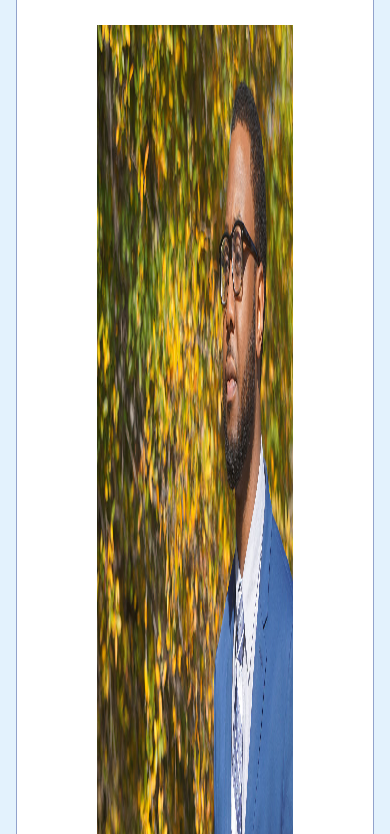
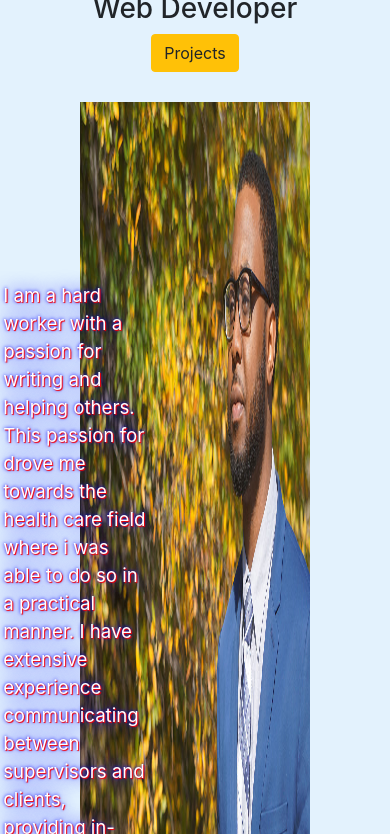
Before and after one commit to Frapas1/Portfolio, a plain HTML site: page index.html in a window 390 px wide. Shown: the part 110-944 px from the top of the page. Drawn offline with Linux system fonts and the light colour scheme.

Commit message:
Portfolio (update)

```diff
--- a/assets/css/Portfolio.css
+++ b/assets/css/Portfolio.css
@@ -15,44 +15,205 @@ body{
 	background-color:#e3f2fd;
 }
 
-.card{
+.card-header{
 	border-color: #92a3cc;
 
 }
 
-.list{
-	position: absolute;
-	list-style-type: none;
-	overflow: hidden;
-	animation-name: slidein;
-	animation-duration: 5s;
+.wrapper{
+ width :100%;
+ margin: 0 auto;
+
+}
+
+.profile-container{
+display:flex;
+flex-wrap: wrap;
+flex: 1 1 300px;
+flex-flow: column;
+justify-content: center;
+align-items: center;
+}
+
+#profile{
+width: 1500px;
+height:60em;
+padding:30px 80px;
+
+}
+
+.name{
+
+
+}
+
+.job{
+
+
+}
+
+.button{
+
+}
+
+.desc{
+position: relative;
+top: -750px;
+overflow-wrap: wrap;
+padding-left: 600px;
+padding-right: 600px;
+right: 250px;
+color: white;
+font-size: 14pt;
+text-shadow: 1px 1px 1px red, 0 0 1em blue, 0 0 0.2em blue;
+flex-shrink: 0;
+
+animation-name: fadein;
+	animation-duration: 3s;
+	-moz-animation: fadein 2s; /* Firefox */
+    -webkit-animation: fadein 2s; /* Safari and Chrome */
+    -o-animation: fadein 2s; /* Opera */
+
 
 	-webkit-box-shadow: 0 #999;
     -moz-box-shadow: 0 #999;
     box-shadow: 0 #999;
 
 }
+.card-body{
+	text-align: left;
+}
 
-@keyframes slidein{
+
+@keyframes fadein{
 	from{
-		left: -1000px;
+		opacity: 0;
 	}
 
 	to{
-		left: 10em;
+		opacity: 1;
 	}
 }
 
-.list{
-	top: 150px;
-	left: 10em;
-	right: 850px;
-	text-align: left;
-	color: white;
-	font-size: 16pt;
-	text-shadow: 1px 1px 2px red, 0 0 1em blue, 0 0 0.2em blue;
+@-moz-keyframes fadein{
+	from{
+		opacity: 0;
+	}
+
+	to{
+		opacity: 1;
+	}
 }
 
+@-o-keyframes fadein{
+	from{
+		opacity: 0;
+	}
+
+	to{
+		opacity: 1;
+	}
+}
+
+@-webkit-keyframes fadein{
+	from{
+		opacity: 0;
+	}
+
+	to{
+		opacity: 1;
+	}
+}
+
+@media screen and (max-width: 1700px){
+.desc{
+	position: relative;
+	top: -750px;
+	overflow-wrap: wrap;
+	padding-left: 450px;
+	padding-right: 450px;
+	right: 200px;
+	color: white;
+	font-size: 14pt;
+	text-shadow: 1px 1px 1px red, 0 0 1em blue, 0 0 0.2em blue;
+	flex-shrink: 0;
+	}
+}
+
+@media screen and (max-width: 1600px){
+.desc{
+	position: relative;
+	top: -750px;
+	overflow-wrap: wrap;
+	padding-left: 450px;
+	padding-right: 450px;
+	right: 200px;
+	color: white;
+	font-size: 14pt;
+	text-shadow: 1px 1px 1px red, 0 0 1em blue, 0 0 0.2em blue;
+	flex-shrink: 0;
+	}
+}
+
+@media screen and (max-width: 1400px){
+.desc{
+	position: relative;
+	top: -750px;
+	overflow-wrap: wrap;
+	padding-left: 350px;
+	padding-right: 350px;
+	right: 200px;
+	color: white;
+	font-size: 14pt;
+	text-shadow: 1px 1px 1px red, 0 0 1em blue, 0 0 0.2em blue;
+	flex-shrink: 0;
+	}
+}
+
+@media screen and (max-width: 1060px){
+.desc{
+	position: relative;
+	top: -750px;
+	overflow-wrap: wrap;
+	padding-left: 300px;
+	padding-right: 300px;
+	right: 150px;
+	color: white;
+	font-size: 14pt;
+	text-shadow: 1px 1px 1px red, 0 0 1em blue, 0 0 0.2em blue;
+	flex-shrink: 0;
+	}
+}
+
+@media screen and (max-width: 960px){
+.desc{
+	position: relative;
+	top: -750px;
+	overflow-wrap: wrap;
+	padding-left: 250px;
+	padding-right: 250px;
+	right: 150px;
+	color: white;
+	font-size: 14pt;
+	text-shadow: 1px 1px 1px red, 0 0 1em blue, 0 0 0.2em blue;
+	flex-shrink: 0;
+	}
+}
+
+@media screen and (max-width: 850px){
+	.desc{
+	position: relative;
+	top: -750px;
+	overflow-wrap: wrap;
+	padding-left: 210px;
+	padding-right: 210px;
+	right: 120px;
+	color: white;
+	font-size: 14pt;
+	text-shadow: 1px 1px 1px red, 0 0 1em blue, 0 0 0.2em blue;
+	flex-shrink: 0;
+	}
+}
 
 .carousel-control-next:hover {
 	background-color: grey;
@@ -67,22 +228,12 @@ body{
 }
 
 .nav-link:hover{
-	background-color: cyan;
+	background-color: #6b7899;
 	transition-duration: 0.5s;
+	color: white;
 }
 
 #landing{
 	padding-top: 10px;
 	position: relative;
 }
-
-#profile{
-	width: 125em;
-	height:70em;
-	padding:30px 80px;
-
-}
-
-#projects{
-
-}
--- a/index.html
+++ b/index.html
@@ -33,28 +33,20 @@
 
 
 <!-- PROFILE -->
-<div data-spy="scroll" data-target="#navbar" data-offset="0">
-  <!-- Jumbotron -->
-  <div class ="jumbotron landing home">
-    <div class="card card-center">
-    <div class = "view overlay">
-      <ul class= "container">
-        <li class = "list card-text"><strong> I am a hard worker with a passion for writing and helping others. This passion for drove me towards the health care field where i was able to do so in a practical manner. I have extensive experience communicating between supervisors and clients, providing in-depth updates and making sure they stay up to date on the conditions of their loved ones. I always look forward to opportunities to learn new things which usually leads to me taking on multiple roles within my job. I look forward to expanding my skillset to technologies like Angular and React. I have experience in organizing and leading team meetings and discussions. I am a web developer with a few functional projects under my belt, I have experience coding in JavaScript, HTML5, and CSS, jQuery and I strongly believe I can be an asset to any team in which I am included. Core Competencies: JavaScript, HTML, CSS, Patient Care, Bootstrap, Communication.</strong></li>
-      </ul>
-
-    <img src = "img/profile.jpg" class = "img-fluid" id= "profile" alt ="">
-
+<div data-spy="scroll" data-target="#navbar" data-offset="0"></div>
+  <div class = "wrapper">
+    <div class  = "profile-container">
+    <h2 class = "name">Fawwaz Raji</h2>
+    <h3 class = "job">Web Developer</h3>
+    <a href="#projects" class = "btn btn-warning" class = "button">Projects</a>
+    <img src = "img/profile.jpg" class = "img-fluid" id= "profile" alt ="Profile Picture">
+    <p class = "desc">I am a hard worker with a passion for writing and helping others. This passion for drove me towards the health care field where i was able to do so in a practical manner. I have extensive experience communicating between supervisors and clients, providing in-depth updates and making sure they stay up to date on the conditions of their loved ones. I always look forward to opportunities to learn new things which usually leads to me taking on multiple roles within my job. I look forward to expanding my skillset to technologies like Angular and React. I have experience in organizing and leading team meetings and discussions. I am a web developer with a few functional projects under my belt, I have experience coding in JavaScript, HTML5, and CSS, jQuery and I strongly believe I can be an asset to any team in which I am included. Core Competencies: JavaScript, HTML, CSS, Patient Care, Bootstrap, Communication.</p>
+    </div>
   </div>
 
-  <!-- Card Text  -->
-  <div class = "card-body text-center border-danger mb-3">
-    <h2 class = "card-title mt-2 pb-4"><strong>Fawwaz Raji</strong></h2>
-    <p class = "card-text">Front End Web Developer</p>
-    <a href = "#projects" class = "btn btn-warning">Projects</a>
-  </div>
 
-  </div>
-</div>
+
+
 <!-- PROFILE -->
 
 
```
